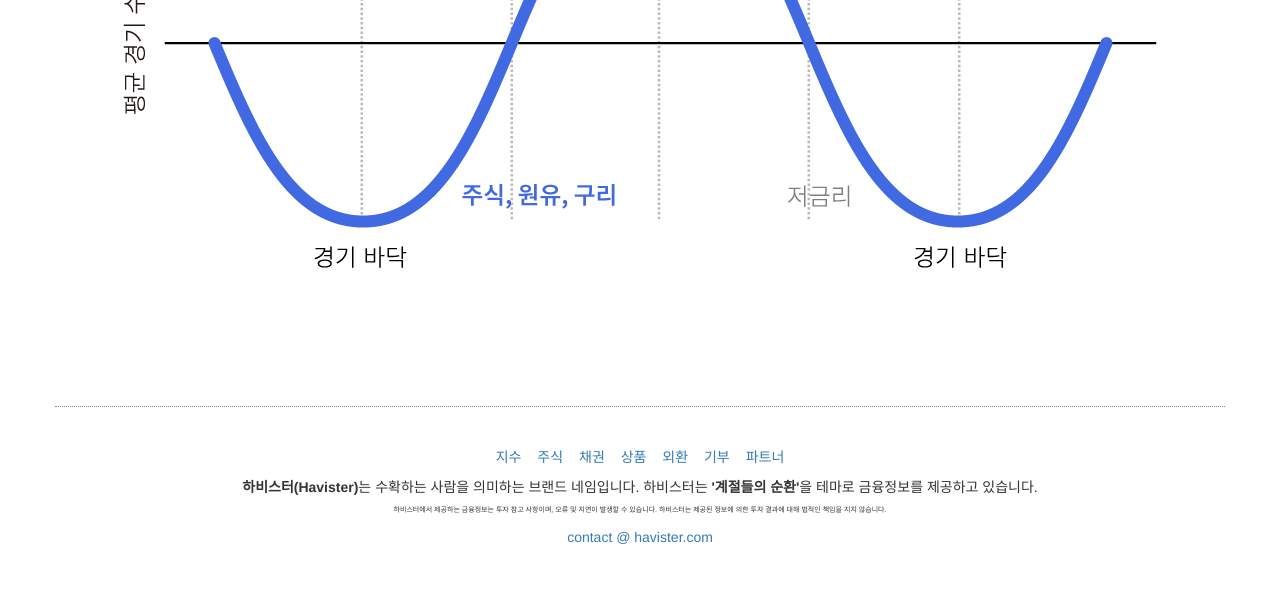
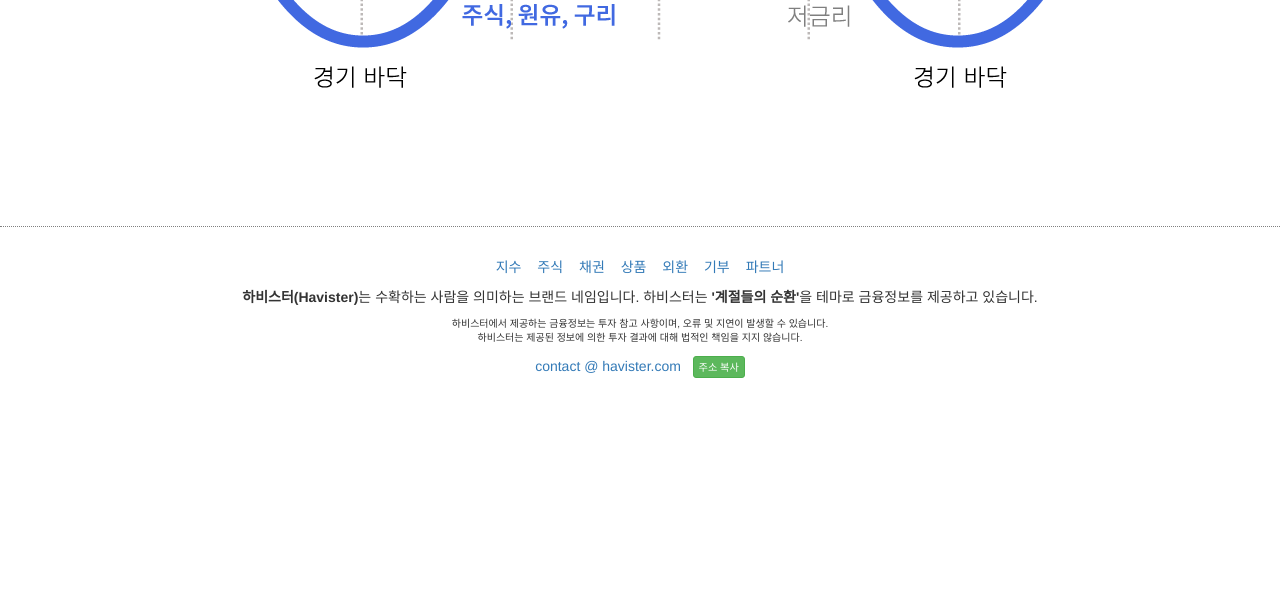
Before and after one commit to havister/havister, a Django app: page / in a window 1280 px wide. Shown: the part 2840-3437 px from the top of the page. After the commit the page ends 3218 px from the top, so only its background shows below. Run offline with Django 3.2, Linux system fonts and the light colour scheme; some libraries are stand-ins or nearby versions.

Commit message:
modify base.css

```diff
--- a/static/css/base.css
+++ b/static/css/base.css
@@ -22,8 +22,9 @@ sup {
 .jumbotron {
     display: table;
     width: 100%;
-    height: 570px;
-    background-image: url("../images/jumbo-harvest-min.jpg");
+    height: 400px;
+    margin-bottom: 20px;
+    background-image: url("../images/jumbo-harvest.jpg");
     background-size: cover;
 }
 
@@ -41,12 +42,12 @@ sup {
 .footer {
     width: 100%;
     margin-top: 80px;
+    border-top: 1px dotted #808080;
 }
 
 .footer > .container {
-    padding-top: 40px;
-    padding-bottom: 40px;
-    border-top: 1px dotted #808080;
+    padding-top: 30px;
+    padding-bottom: 30px;
 }
 
 .footer ul {
@@ -60,11 +61,8 @@ sup {
     margin-left: 12px;
 }
 
-.footer a {
-}
-
 .footer .notice {
-    font-size: 50%;
+    font-size: 10px;
     font-weight: 100;
 }
 
--- a/templates/base.html
+++ b/templates/base.html
@@ -75,10 +75,11 @@
           <li><a href="#partner">파트너</a></li>
         </ul>
         <p><strong>하비스터(Havister)</strong>는 수확하는 사람을 의미하는 브랜드 네임입니다.
-          하비스터는 <strong>'계절들의 순환'</strong>을 테마로 금융정보를 제공하고 있습니다.
-          <br><span class="notice">하비스터에서 제공하는 금융정보는 투자 참고 사항이며, 오류 및 지연이 발생할 수 있습니다.
-          하비스터는 제공된 정보에 의한 투자 결과에 대해 법적인 책임을 지지 않습니다.</span></p>
-        <p><a href="mailto:contact@havister.com">contact @ havister.com</a></p>
+          하비스터는 <strong>'계절들의 순환'</strong>을 테마로 금융정보를 제공하고 있습니다.</p>
+        <p class="notice">하비스터에서 제공하는 금융정보는 투자 참고 사항이며, 오류 및 지연이 발생할 수 있습니다.<br>
+          하비스터는 제공된 정보에 의한 투자 결과에 대해 법적인 책임을 지지 않습니다.</p>
+        <p><a href="mailto:contact@havister.com">contact @ havister.com</a> &nbsp;
+          <button type="button" id="copy" class="btn btn-success btn-xs"><small>주소 복사</small></button></p>
       </div>
     </footer>
 
```
